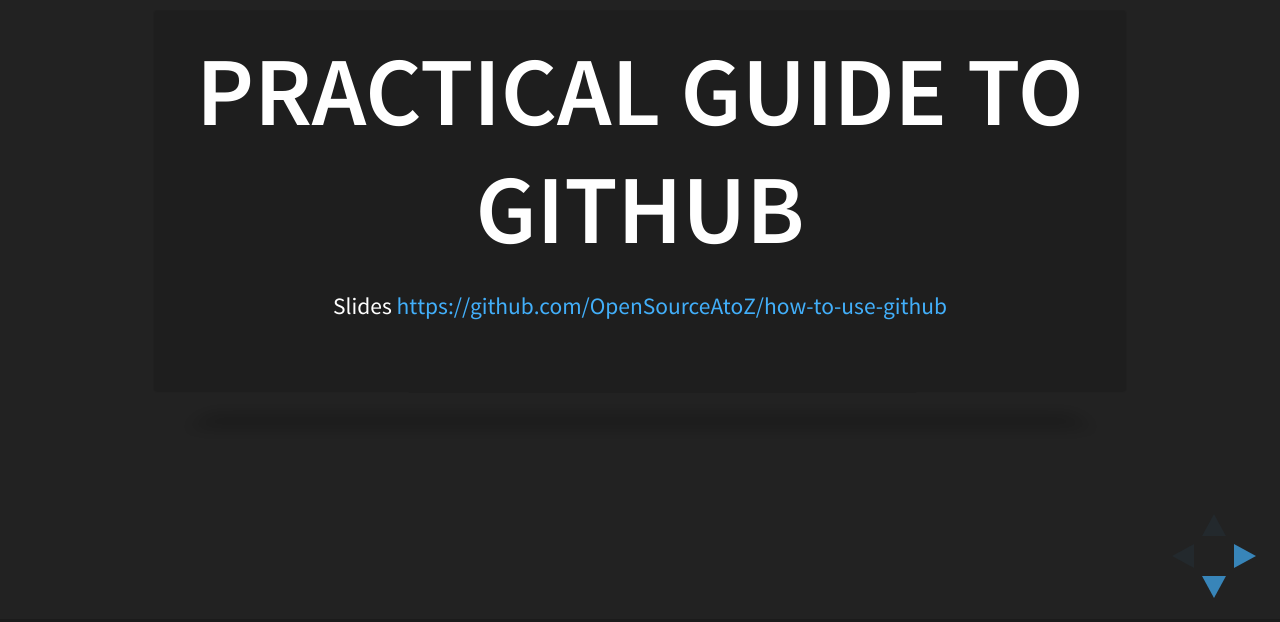
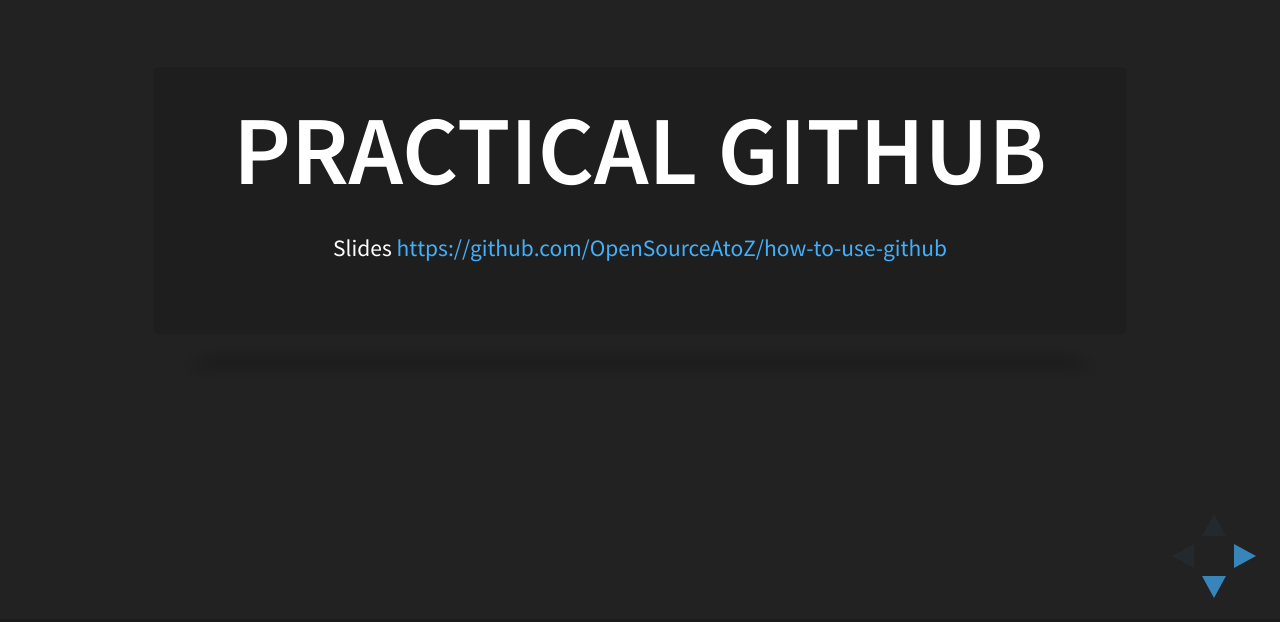
Before and after one commit to eddiejaoude/opensource-first-presentation, a website: page index.html in a window 1280 px wide. Shown: the part 178-800 px from the top of the page. Drawn offline with Linux system fonts and the light colour scheme.

Commit message:
Updated title

```diff
--- a/index.html
+++ b/index.html
@@ -36,7 +36,7 @@
 
         <section>
             <section>
-                <h1>Practical Guide to GitHub</h1>
+                <h1>Practical GitHub</h1>
                 <p>
                     <small>
                         Slides
```
